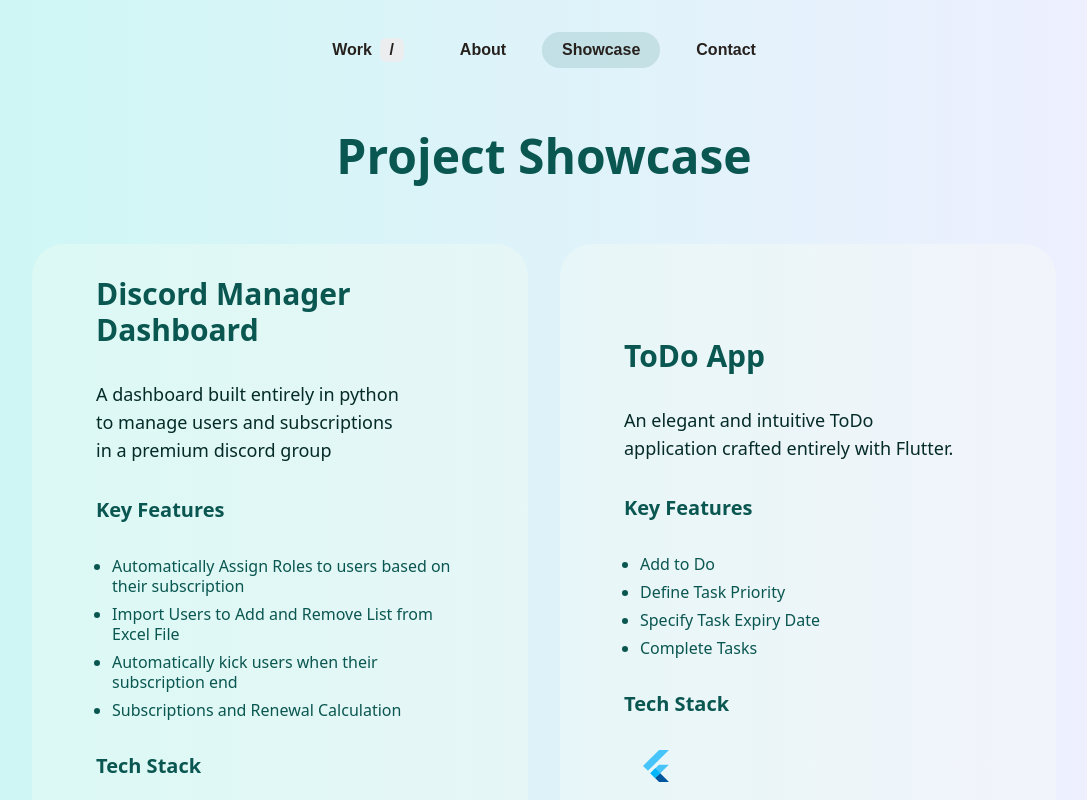
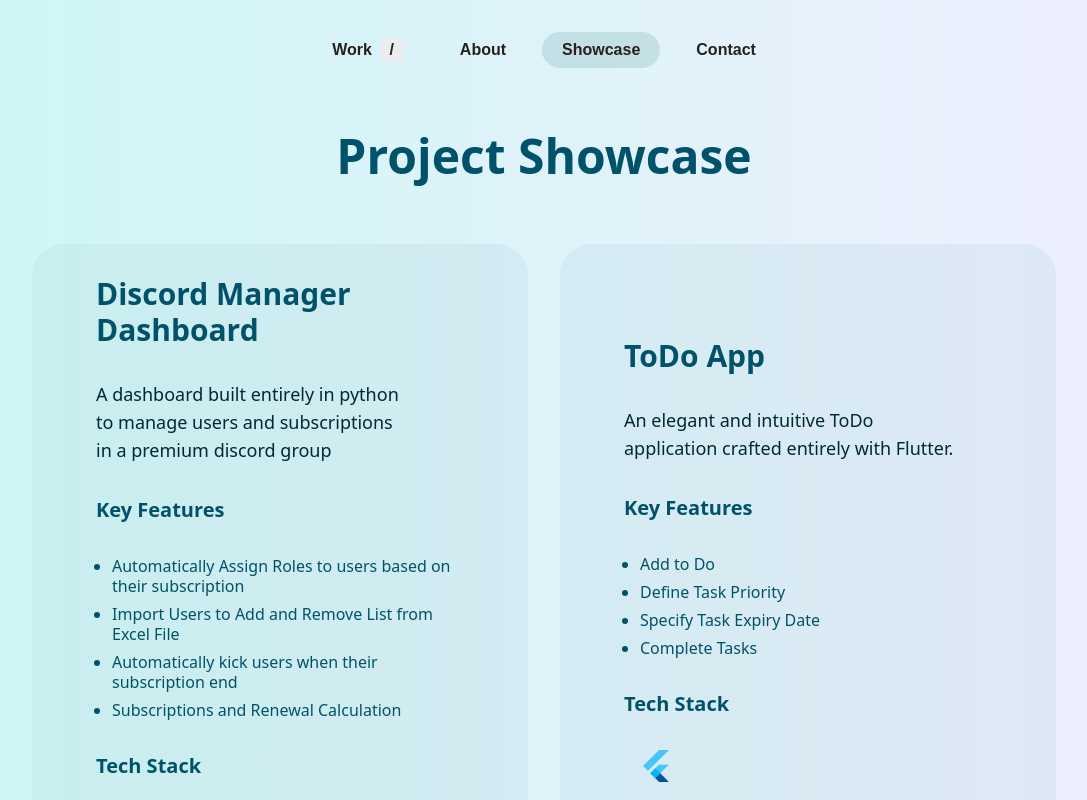
Before and after one commit to Ale-1508/portfolio, a Next.js app: page /showcase in a window 1280 px wide. Shown: the top 800 px of the page, without its empty margins (96-1183 px from the left). Built offline with nearby package versions, Linux system fonts and the light colour scheme.

Commit message:
Added Seasonal Colors to Showcase

```diff
--- a/src/app/_core/components/Header.tsx
+++ b/src/app/_core/components/Header.tsx
@@ -1,3 +1,5 @@
+import { activePalette } from "@/logic/_core/common/colors";
+
 interface HeaderProps {
   title:string
   isVisible: boolean
@@ -8,7 +10,7 @@ export const Header = ( { title, isVisible } : HeaderProps ) => {
     <h1 className={`
       text-3xl sm:text-4xl lg:text-5xl
       font-semibold leading-tight
-      text-primary-600
+      ${activePalette.text.primary["600"]}
       transition-transform duration-300 ease-out ${isVisible ? 'translate-y-0 opacity-100' : '-translate-y-10 opacity-0'}
     `}>{title}</h1>
   )
--- a/src/app/showcase/components/ProjectComponent.tsx
+++ b/src/app/showcase/components/ProjectComponent.tsx
@@ -2,6 +2,7 @@ import Image from 'next/image';
 import Balancer from "react-wrap-balancer"
 
 import { Project, getStackIconSVG } from "../data/projects"
+import { activePalette } from "@/logic/_core/common/colors";
 import classNames from 'classnames';
 
 // cursor-pointer
@@ -11,33 +12,32 @@ const cardClassNames = `
   gap-8 w-full
   py-8 px-8 md:px-16
   rounded-4xl
-  bg-accents-ivory bg-opacity-25
-  hover:bg-sageGreen-200 hover:shadow-lg hover:bg-opacity-25
+  ${activePalette.bg.primary["150"]} bg-opacity-25
+  ${activePalette.bg.hover["200"]} hover:shadow-lg hover:bg-opacity-25
   leading-tight
 `;
 
 const textSectionClassNames = `
   flex flex-col w-full
   items-start justify-start
+  ${activePalette.text.primary["600"]}
   gap-8
 `;
 
 const h1ClassNames = `
   text-2xl lg:text-3xl
   font-semibold leading-tight
-  text-primary-600
 `;
 
 const descriptionClassNames = `
   text-md lg:text-lg
   font-normal leading-tight
-  text-primary-800
+  ${activePalette.text.primary["800"]}
 `;
 
 const h2ClassNames = `
   text-lg lg:text-xl
   font-semibold leading-tight
-  text-primary-600
 `;
 
 const ulClassNames = `
@@ -48,7 +48,6 @@ const ulClassNames = `
 const liClassNames = `
   list-disc
   text-md font-normal
-  text-primary-600
 `;
 
 interface ProjectComponentProps {
@@ -71,8 +70,9 @@ const IconComponentSVG = ( { icon, label }: IconComponentPropsSVG ) => {
           <Image src={`${iconsRoot}/${icon}`} alt={label} fill style={{ objectFit: 'contain' }} />
         </div>
         <span className="absolute bottom-full left-1/2
-          transform -translate-x-1/2 mb-2 w-max px-2 py-1
-          rounded bg-primary-800 text-white text-xs opacity-0
+          transform -translate-x-1/2
+          mb-2 w-max px-2 py-1
+          rounded text-xs opacity-0
           group-hover:opacity-100 transition-opacity duration-300"
         > {label} </span>
       </div>
--- a/src/logic/_core/common/colors.ts
+++ b/src/logic/_core/common/colors.ts
@@ -65,7 +65,11 @@ const winterPalette = {
       900: `bg-winter-900`,
       950: `bg-winter-950`,
     },
-    hover: `hover:bg-winter-600`,
+    hover: {
+      100: `hover:bg-winter-100`,
+      200: `hover:bg-winter-200`,
+      600: `hover:bg-winter-600`,
+    },
     selection: `selection:bg-winter-300`,
   },
   bgGradient: "linear-gradient(to right, #ccf7f4, #f0efff)",
```
